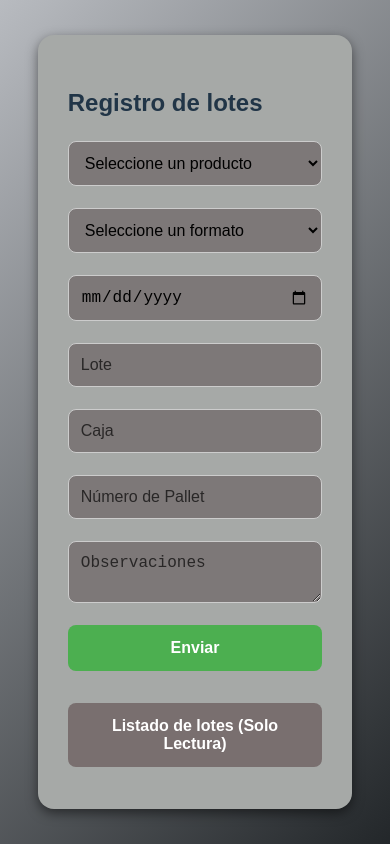
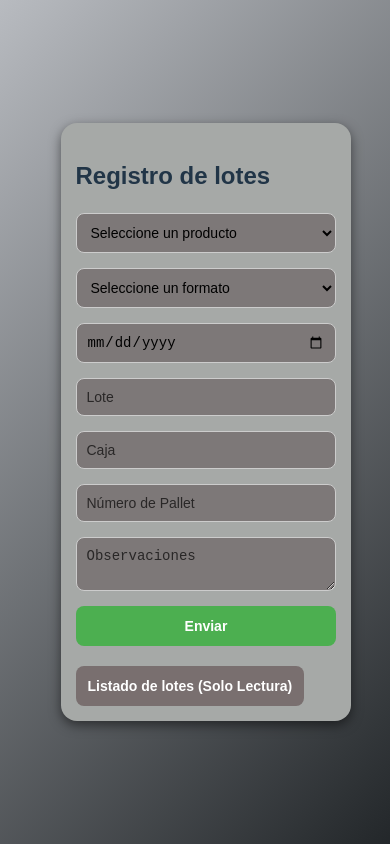
Before and after one commit to leoptr22/contra-muestras, a React (Vite) app: page / in a window 390 px wide. Built offline with nearby package versions, Linux system fonts and the light colour scheme.

Commit message:
anexo hoja de calculo

```diff
--- a/src/Contramuestras.css
+++ b/src/Contramuestras.css
@@ -134,50 +134,33 @@ button:active {
 
 /* Responsive */
 
-@media (max-width: 1220px) {
+@media (max-width: 500px) {
     /* Contenedor del formulario */
     .formulario {
-        width: 95%; /* Ajusta el formulario al 95% del ancho de la pantalla */
-        max-width: 700px; /* Limita el tamaño máximo del formulario */
-        padding: 30px; /* Añade más padding para hacerlo espacioso */
-        margin: 20px auto; /* Centra el formulario con márgenes automáticos */
-        box-sizing: border-box; /* Asegura que el padding no afecte al tamaño total */
+        width: 97%; /* Ajusta el formulario al 95% del ancho de la pantalla */
+        padding: 15px;
+        margin: 10px auto; /* Centrado automático */
     }
 
     /* Título */
     .form-grid h2 {
-        font-size: 24px; /* Ajuste del tamaño del título */
-        text-align: center; /* Centra el título */
-        margin-bottom: 7%; /* Separación inferior */
-        margin-top: 7%;
+        font-size: 20px; /* Ajusta el tamaño del título */
     }
 
     /* Campos de entrada (input, textarea y select) */
     .input, .textarea, select {
-        padding: 12px; /* Padding adecuado para campos */
-        font-size: 16px; /* Tamaño de la fuente ligeramente mayor */
-        width: 100%; /* Asegura que los campos ocupen todo el ancho disponible */
-        margin-bottom: 7px; /* Espaciado entre campos */
-        box-sizing: border-box; /* Asegura que el padding no afecte al tamaño total */
+        padding: 10px; /* Espaciado adecuado para campos */
+        font-size: 14px; /* Reducir ligeramente el tamaño de la fuente */
     }
 
     /* Botones */
     .submit-btn, .view-button, .cancel-btn {
-        padding: 14px; /* Padding mayor para los botones */
-        font-size: 16px; /* Tamaño de fuente más grande para botones */
-        width: 100%; /* Hace que los botones ocupen el ancho completo */
-        margin-bottom: 12px; /* Espaciado entre botones */
-        box-sizing: border-box;
+        padding: 12px; /* Ajustar el tamaño de los botones */
+        font-size: 14px; /* Tamaño de fuente ajustado */
     }
 
     /* Mensaje de éxito */
     .success-message {
-        font-size: 16px; /* Ajuste del tamaño del texto del mensaje */
-        background: #d1e7dd;
-        color: #0f5132;
-        padding: 12px;
-        border-radius: 8px;
-        text-align: center;
-        margin-top: 10px;
+        font-size: 14px; /* Tamaño de texto del mensaje */
     }
 }
```
